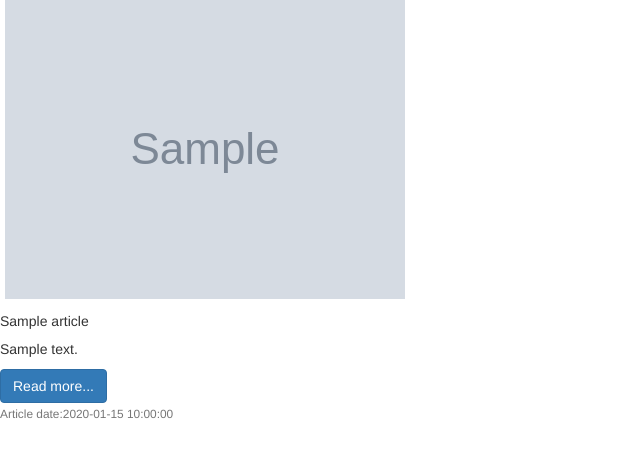
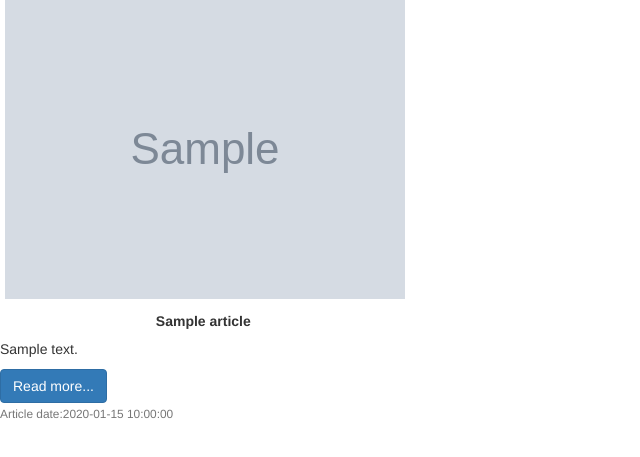
Before and after one commit to BwanaQ/uhondo, a Flask app: template app/templates/source.html in a window 1280 px wide. Shown: the part 78-535 px from the top of the page, without its empty margins (0-640 px from the left). Run offline with Flask 2, Linux system fonts and the light colour scheme; the template is opened without the code that fills it: most values are stand-ins (such as "Sample title", 1, 10 or a date in 2020); grey boxes marked "Sample" are stand-in pictures; parts of the project's set-up code (start-up, migrations or seed data) failed here and were passed over; some libraries are stand-ins or nearby versions.

Commit message:
style article card

```diff
--- a/app/templates/source.html
+++ b/app/templates/source.html
@@ -11,8 +11,10 @@
         style="max-width: 100%; max-height: auto; margin: 5px"
       />
       <div class="card-body">
-        <h5 class="card-title">{{article.title}}</h5>
-        <p class="card-text">{{article.description|truncate(100)}}</p>
+        <h5 class="card-title text-center">
+          <strong>{{article.title}}</strong>
+        </h5>
+        <p class="card-text">{{article.content|truncate(150)}}</p>
         <a href="{{article.url}}" class="btn btn-primary">Read more...</a>
       </div>
       <div class="card-footer">
```
